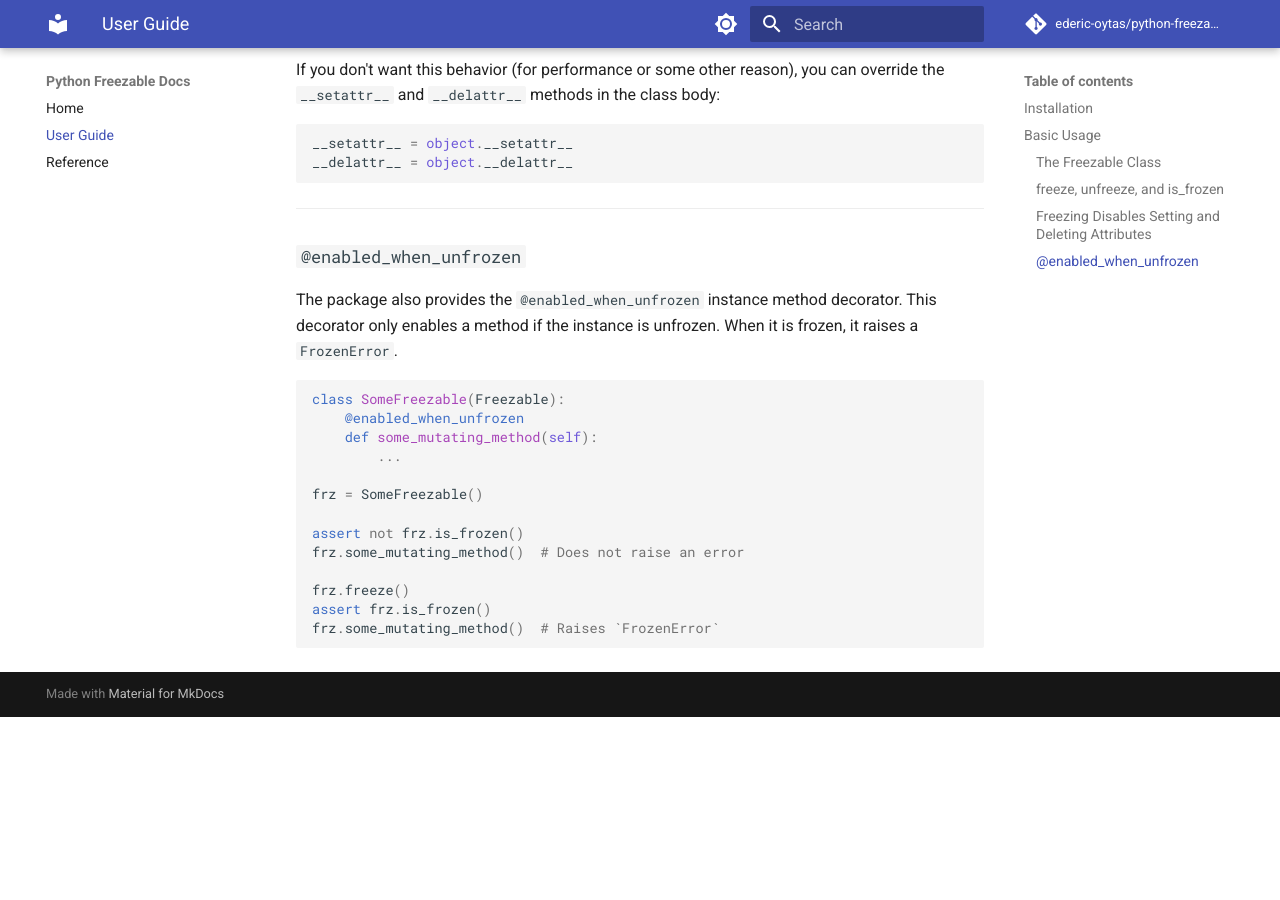
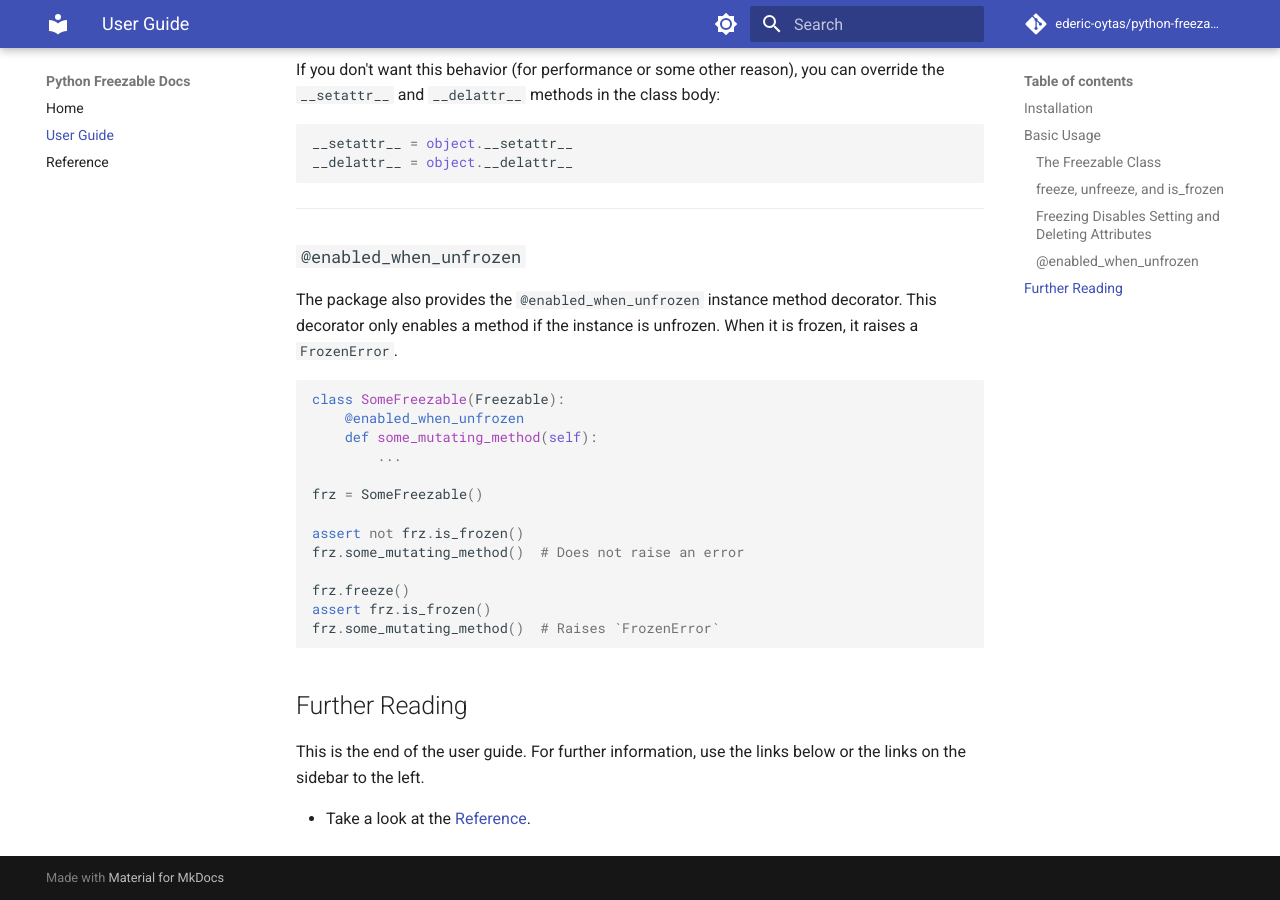
Before and after one commit to ederic-oytas/freezable-mixin, an MkDocs documentation site: the page built from docs/user-guide.md, in a window 1280 px wide and 900 px high, scrolled down 1495 px. Built offline with MkDocs 1.6.1 and Material for MkDocs 9.7.7, drawn with Linux system fonts in a browser that asks for light colours; comment, search, counter and statistics services are not loaded; before the commit the page ends 2212 px from its top, so only the background shows below that.

Commit message:
Add "Further Reading" section

````diff
--- a/docs/user-guide.md
+++ b/docs/user-guide.md
@@ -104,3 +104,10 @@ frz.freeze()
 assert frz.is_frozen()
 frz.some_mutating_method()  # Raises `FrozenError`
 ```
+
+## Further Reading
+
+This is the end of the user guide. For further information, use the links
+below or the links on the sidebar to the left.
+
+- Take a look at the [Reference](./reference.md).
````
